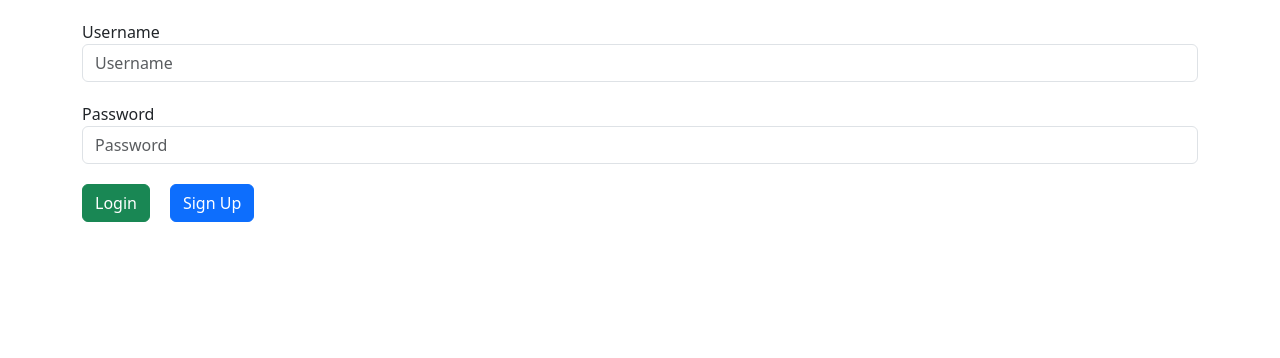
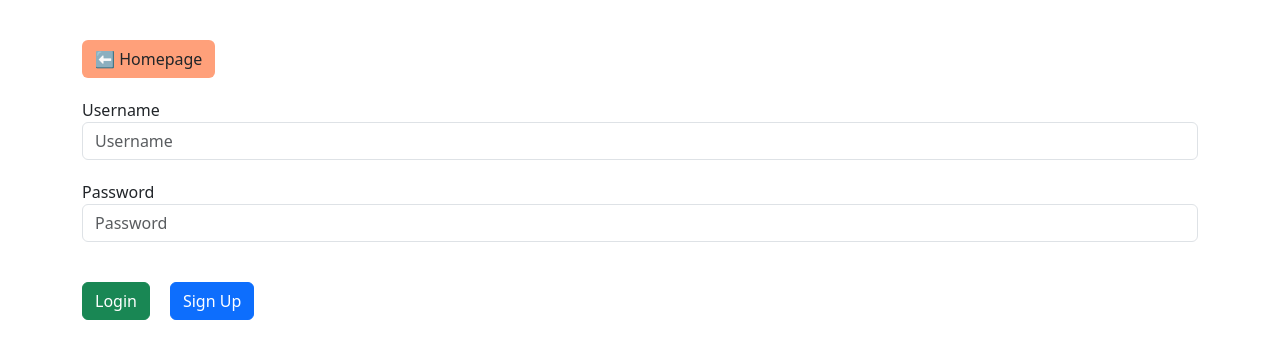
Before and after one commit to pbhaukajee/Blog_Post_Frontend, an Angular app: page /login in a window 1280 px wide. Shown: the top 358 px of the page. Built offline with nearby package versions, Linux system fonts and the light colour scheme.

Commit message:
add homepage button in login and update search view router link

```diff
--- a/src/app/pages/login/login.component.html
+++ b/src/app/pages/login/login.component.html
@@ -1,4 +1,5 @@
 <div class="container">
+  <button class="btn btn-view" routerLink="/">⬅ Homepage</button>
   <form [formGroup]="loginForm" (ngSubmit)="login()">
     <div class="form-group">
       <label for="userName">Username</label>
--- a/src/app/pages/login/login.component.scss
+++ b/src/app/pages/login/login.component.scss
@@ -1,3 +1,12 @@
 .form-group {
   margin-bottom: 20px;
 }
+
+.btn {
+  margin-top: 20px;
+}
+
+.btn-view {
+  background-color: LightSalmon;
+  margin-bottom: 20px;
+}
--- a/src/app/pages/search-by-title-view-only/search-by-title-view-only.component.html
+++ b/src/app/pages/search-by-title-view-only/search-by-title-view-only.component.html
@@ -1,5 +1,5 @@
 <div class="container">
-  <button routerLink="/posts" class="btn btn-view">⬅️ View All Posts</button>
+  <button routerLink="/" class="btn btn-view">⬅️ View All Posts</button>
   <div class="form-group">
     <div class="form-flex">
       <input
```
